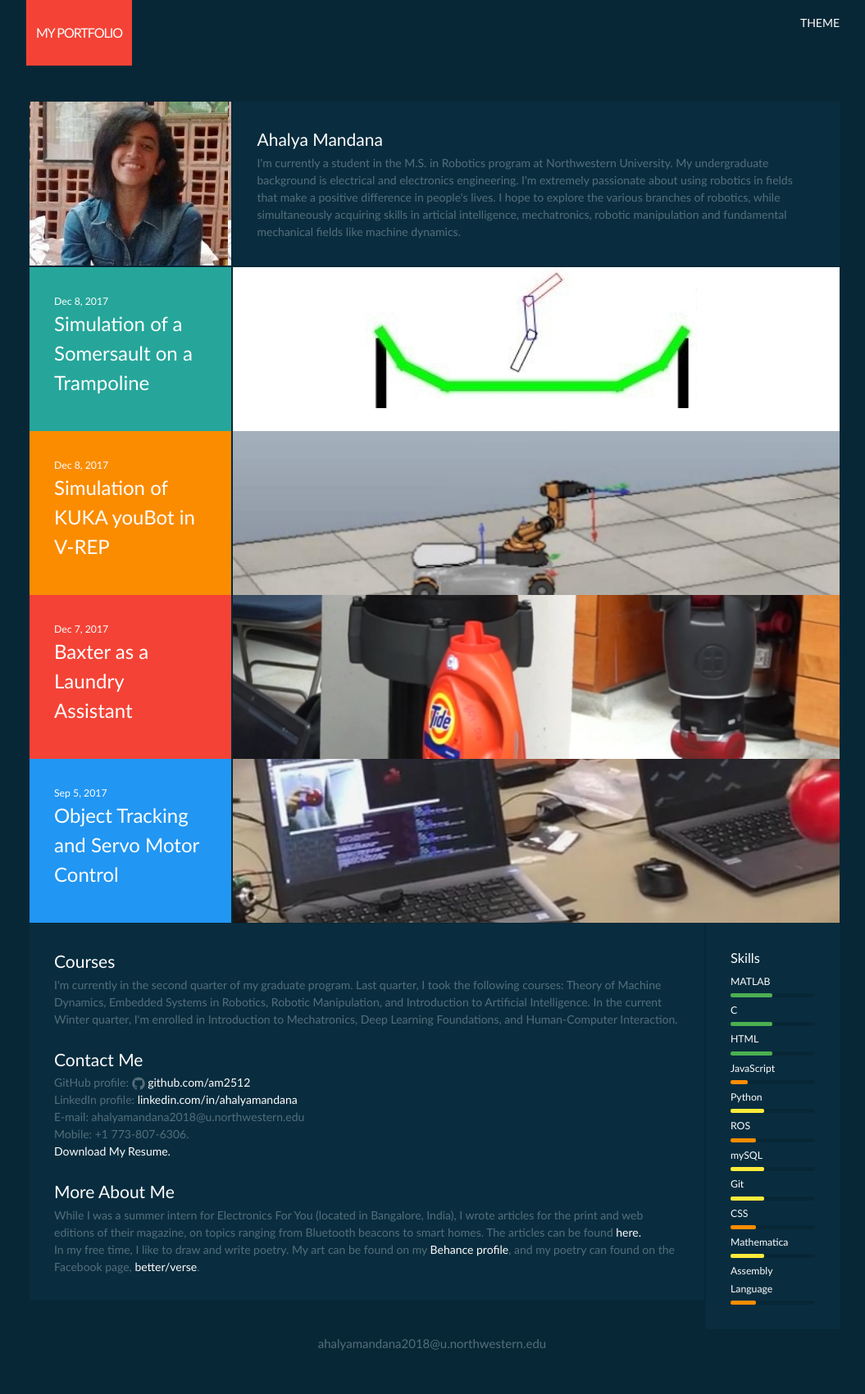
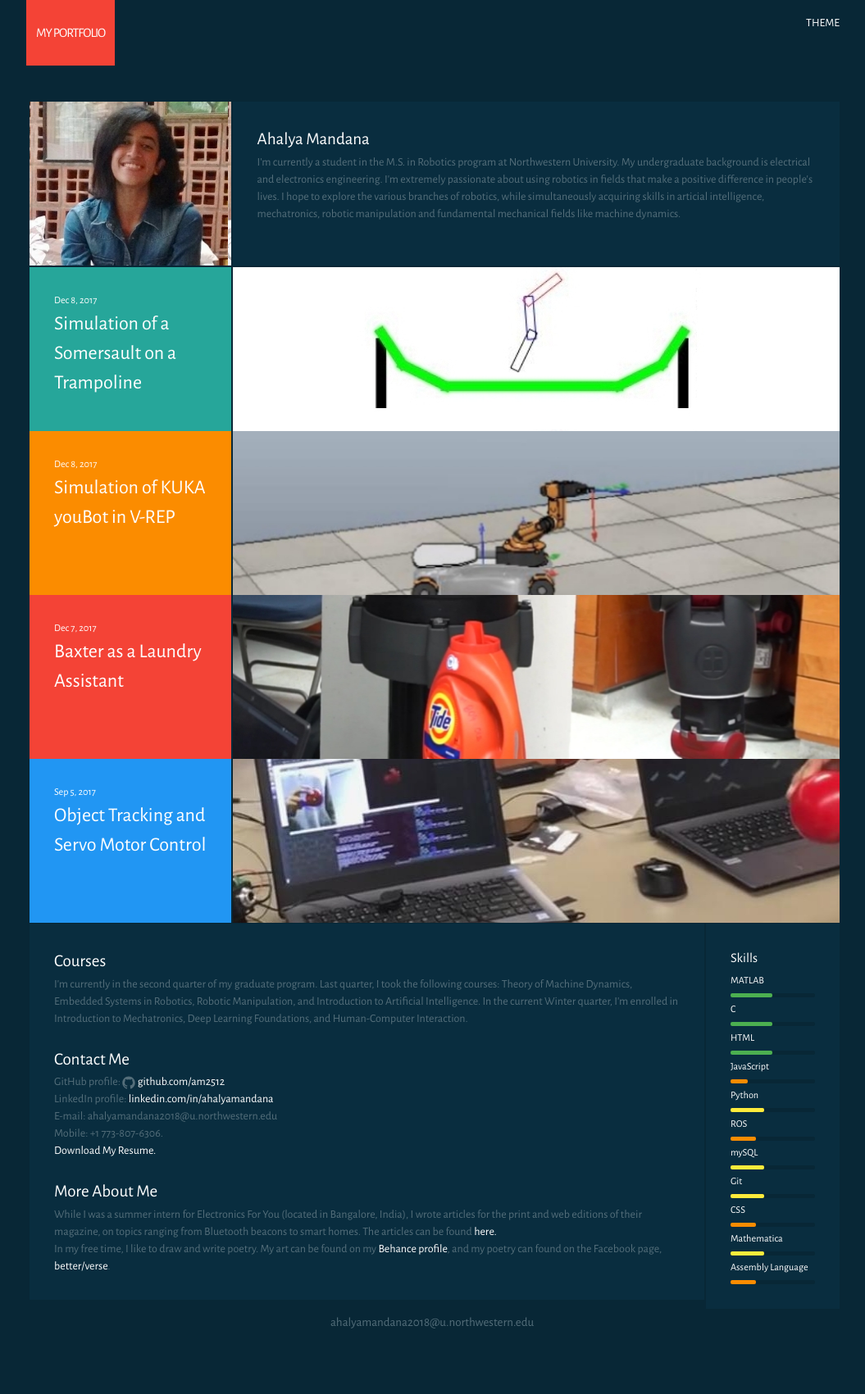
Before and after one commit to am2512/am2512.github.io, a Jekyll site: the page built from index.html, in a window 1280 px wide. Shown: the whole page at 82% size, without its empty margins (112-1167 px from the left). Built offline with Jekyll 4.4.1, drawn with Linux system fonts in a browser that asks for light colours; after the commit the page ends 1675 px from its top, so only the background shows below that.

Commit message:
Modifying fonts

```diff
--- a/css/main.scss
+++ b/css/main.scss
@@ -6,7 +6,7 @@
 
 
 // Our variables
-$base-font-family: "Trebuchet MS", Helvetica, sans-serif;
+$base-font-family: 'Alegreya Sans', sans-serif;
 $base-font-size:   14px;
 $base-font-weight: 100;
 $small-font-size:  $base-font-size * 0.875;
--- a/index.html
+++ b/index.html
@@ -1,7 +1,7 @@
 ---
 layout: default
 ---
-
+<link href="https://fonts.googleapis.com/css?family=Alegreya+Sans" rel="stylesheet">
 <div class="home">
 
 
```
